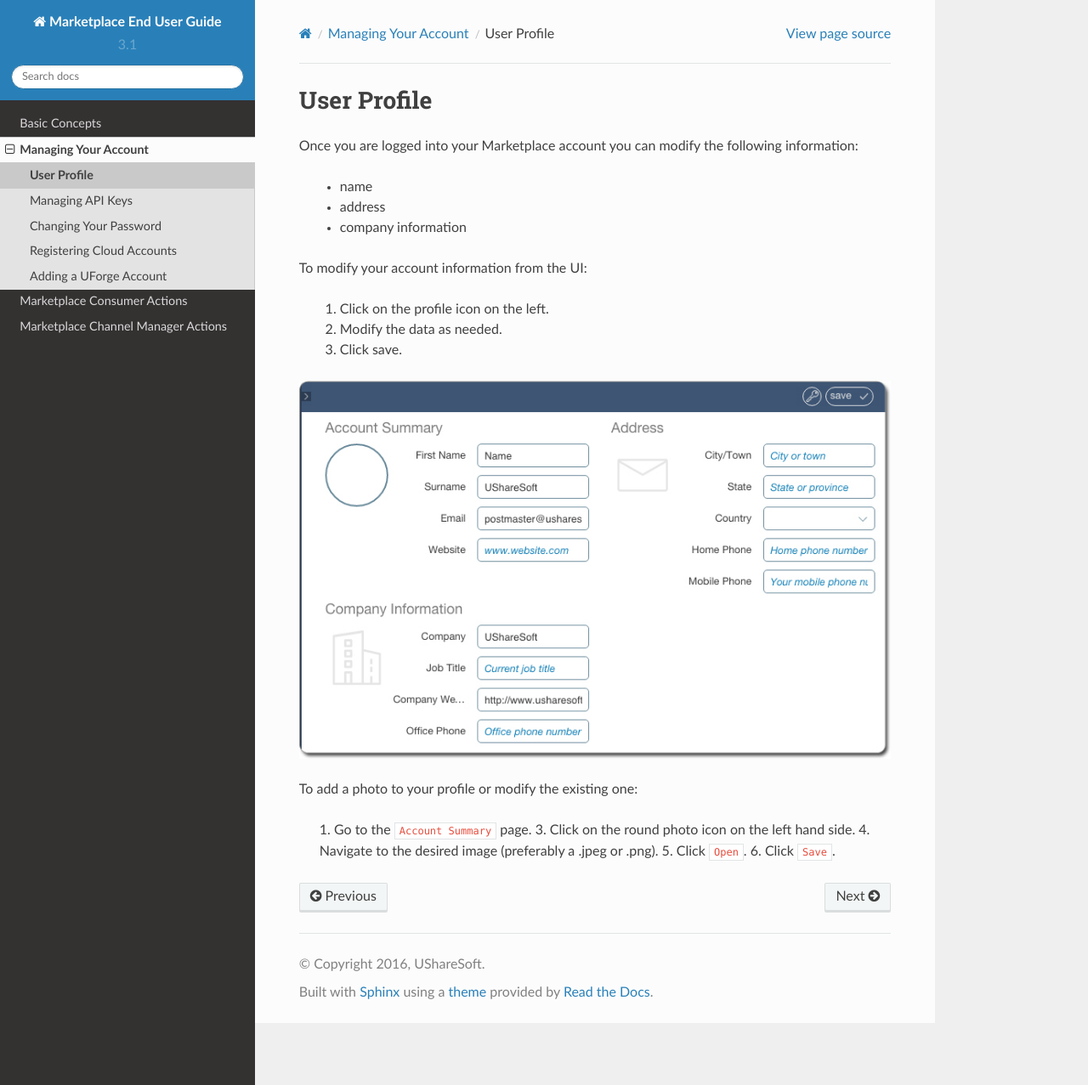
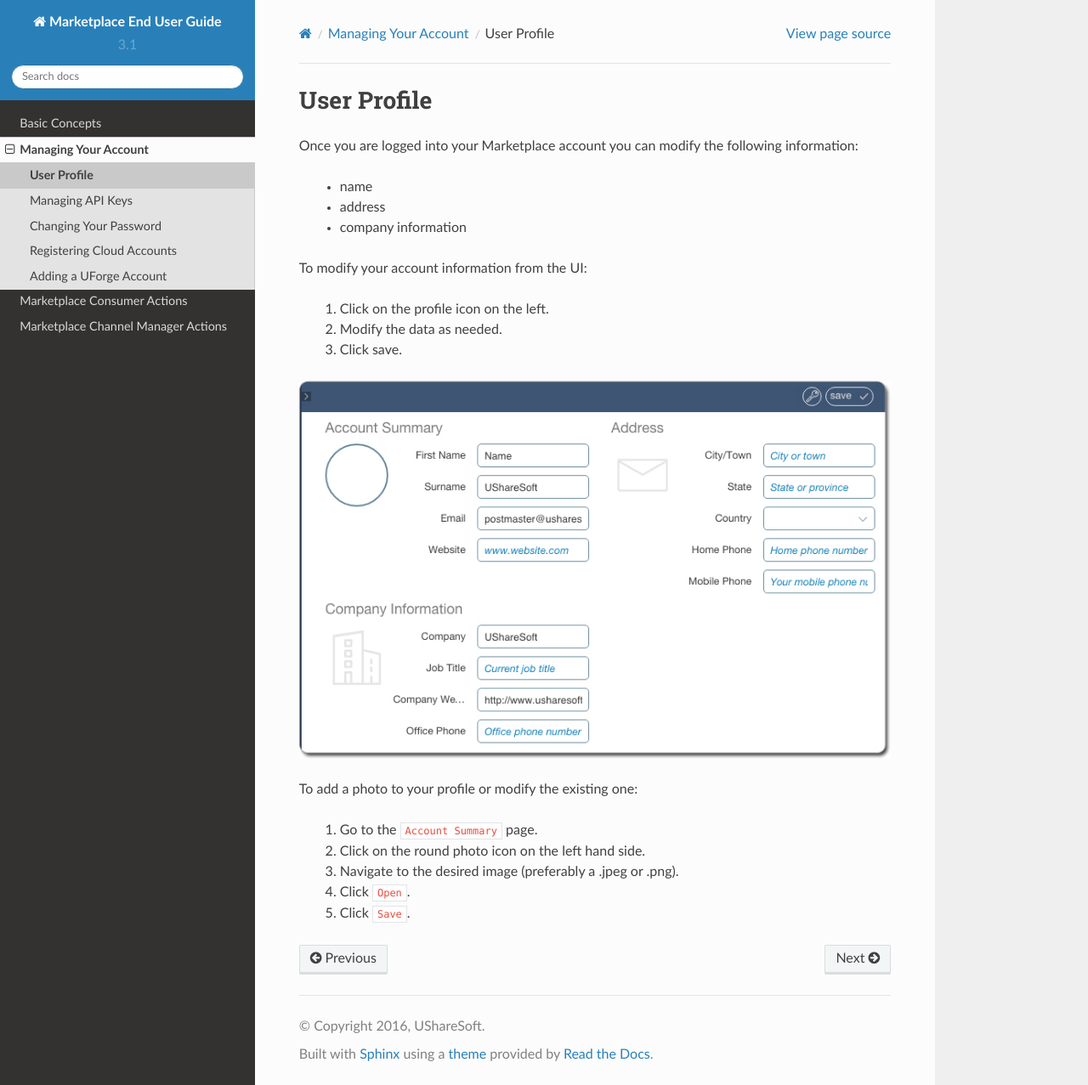
Before and after one commit to usharesoft/marketplace-docs, a Sphinx documentation site: the page built from end-user/en/source/pages/myaccount/user-profile.rst, in a window 1280 px wide and 1277 px high. Shown: the whole window at 85% size. Built offline with Sphinx 7.4.7 and the Read the Docs theme 2.0.0, drawn with Linux system fonts in a browser that asks for light colours; pages that are not in the unit, such as notebooks, are missing from menus.

Commit message:
fixing list issue

```diff
--- a/end-user/en/source/pages/myaccount/user-profile.rst
+++ b/end-user/en/source/pages/myaccount/user-profile.rst
@@ -23,7 +23,7 @@ To modify your account information from the UI:
 To add a photo to your profile or modify the existing one:
 
 	1. Go to the ``Account Summary`` page.
-	3. Click on the round photo icon on the left hand side.
-	4. Navigate to the desired image (preferably a .jpeg or .png).
-	5. Click ``Open``.
-	6. Click ``Save``.
+	2. Click on the round photo icon on the left hand side.
+	3. Navigate to the desired image (preferably a .jpeg or .png).
+	4. Click ``Open``.
+	5. Click ``Save``.
```
